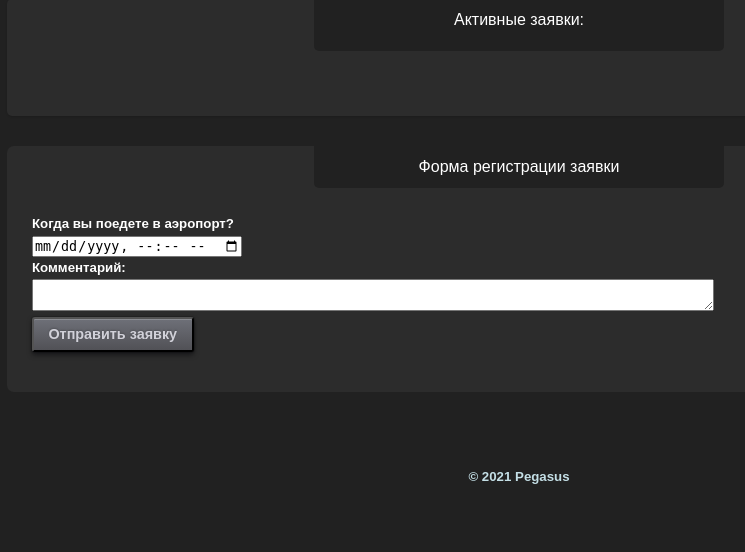
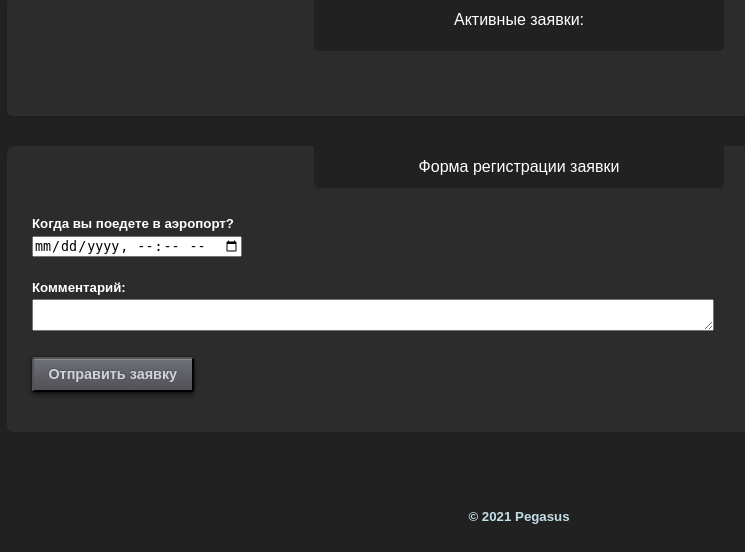
Before and after one commit to Igor-hub-it/Kyrsovaya, a Flask app: page / in a window 1280 px wide. Shown: the part 619-1171 px from the top of the page, without its empty margins (121-866 px from the left). Before the commit the page ends 1103 px from the top, so only its background shows below. Run offline with Flask 2, Linux system fonts and the light colour scheme.

Commit message:
create margins in inputs

```diff
--- a/static/style.css
+++ b/static/style.css
@@ -101,6 +101,9 @@ html, body {
 
 .register_wind_input{
     margin: 25px auto;
+}
+.register_wind_input > div {
+    margin: 0 0 20px;
 }
 
 /* button.new_user{
@@ -342,6 +345,10 @@ button.new_user:active, button.new_req:hover{
     margin: 25px;
 }
 
+.req_maker_input > div {
+    margin: 0 0 20px;
+}
+
 .place_to_comment{
     width: 70%;
     resize: vertical;
```
